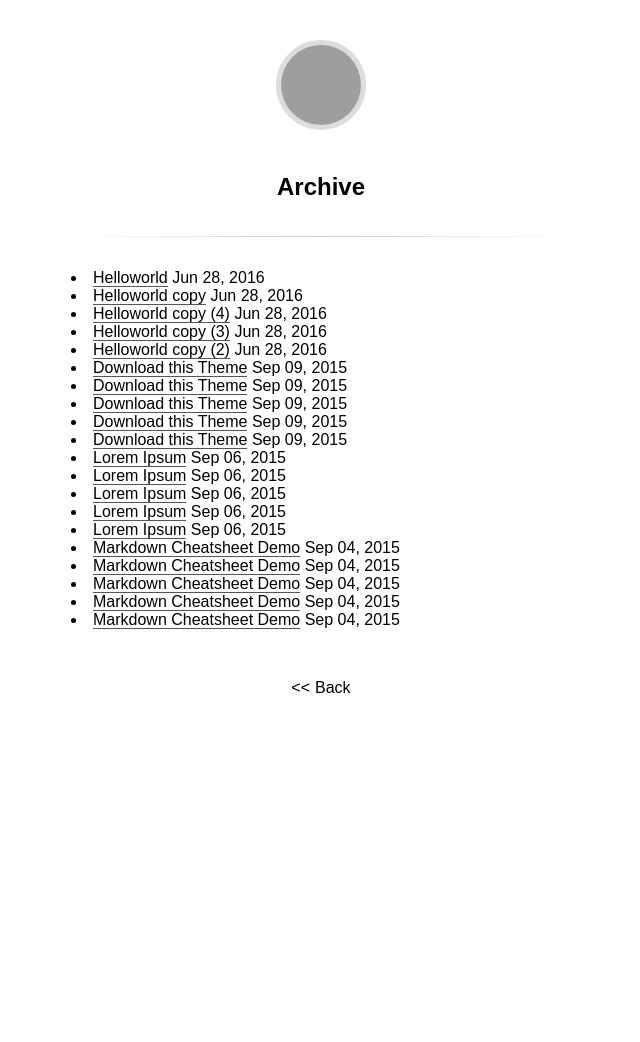
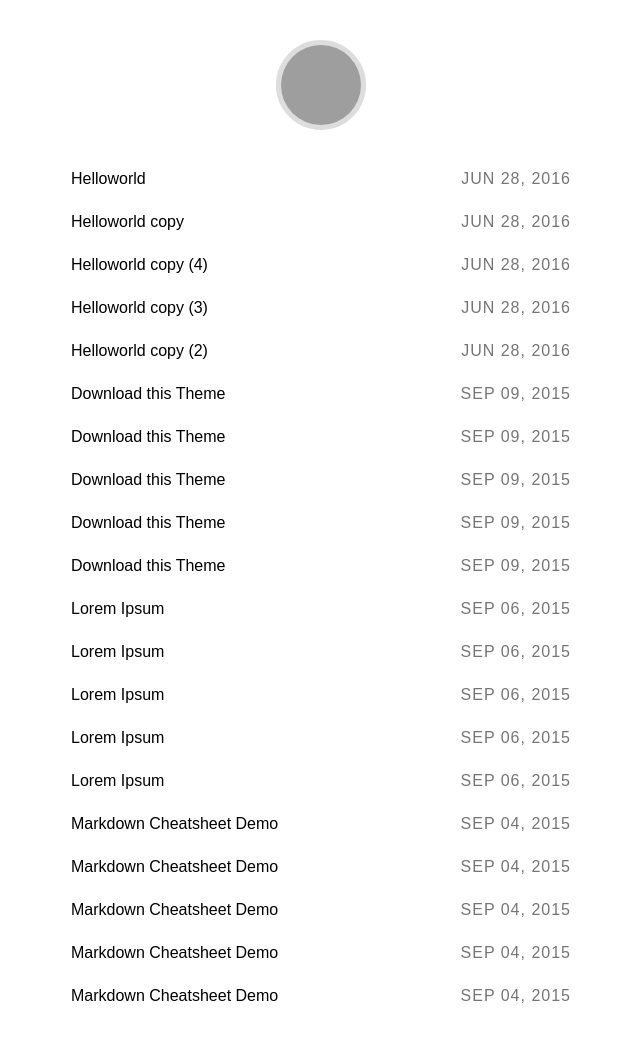
Before and after one commit to migzpogi/migzpogi.github.io, a Jekyll site: the page built from archive.html, in a window 1280 px wide, cut to the strip 0-1065 px from the top of the page. Shown: the top 1042 px of the strip, without its empty margins (319-959 px from the left). Built offline with Jekyll 4.4.1, drawn with Linux system fonts in a browser that asks for light colours; some web fonts are replaced; before the commit the page ends 900 px from its top, so only the background shows below that; grey boxes are pictures that could not be loaded.

Commit message:
Changed page type of archive.

```diff
--- a/archive.html
+++ b/archive.html
@@ -1,15 +1,27 @@
 ---
-layout: page
+layout: default
 title: Archive
 ---
 
-{% for post in site.posts %}
+<section>
 
-	<li>
-			<a href="{{ post.url | prepend: site.baseurl }}">{{ post.title }}</a>
-			{{ post.date | date: "%b %d, %Y" }}
+	<ul>
+
+		{% for post in site.posts %}
+
+		<li>
+			<div class="post-date">
+				<span>{{ post.date | date: "%b %d, %Y" }}</span>
+			</div>
+			<div class="title">
+				<a href="{{ post.url | prepend: site.baseurl }}">{{ post.title }}</a>
+			</div>
+		</li>
+
+		{% endfor %}
+
+	</ul>
 
 
-	</li>
 
-{% endfor %}
+</section>
```
